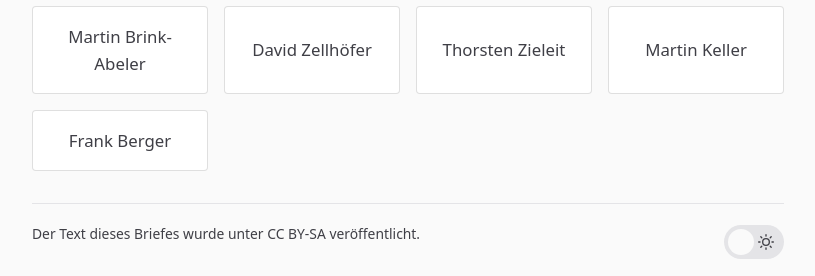
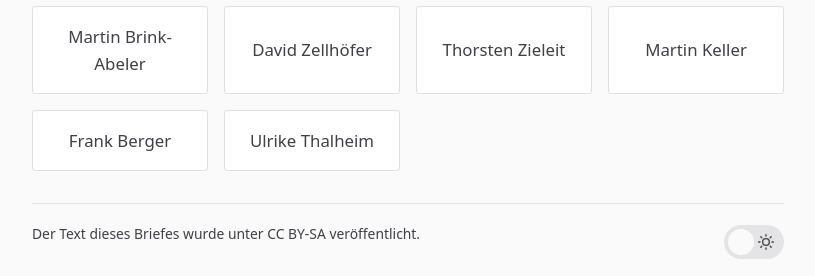
Before and after one commit to itrich/vsh-bleibt, a Jekyll site: the page built from OFFENERBRIEF.md, in a window 1280 px wide and 900 px high, scrolled down 4247 px. Shown: the part 621-897 px from the top of the window, without its empty margins (232-1047 px from the left). Built offline with Jekyll 4.4.1, drawn with Linux system fonts in a browser that asks for light colours.

Commit message:
Update signees.yml
neue Unterstützer:innenunterschrift

```diff
--- a/_data/signees.yml
+++ b/_data/signees.yml
@@ -19,3 +19,4 @@
 - name: Thorsten Zieleit
 - name: Martin Keller
 - name: Frank Berger
+- name: Ulrike Thalheim
```
